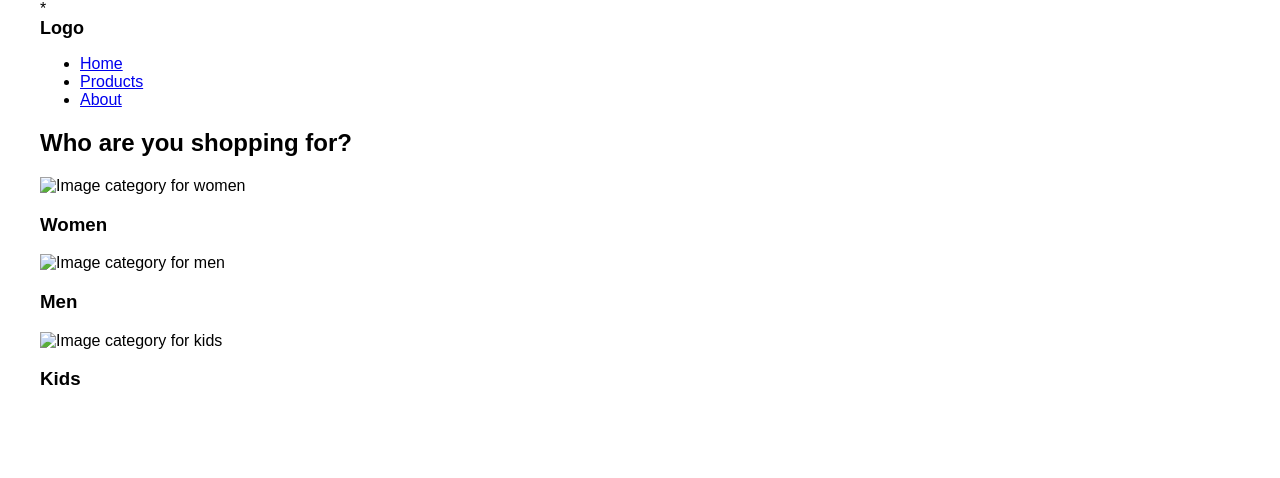
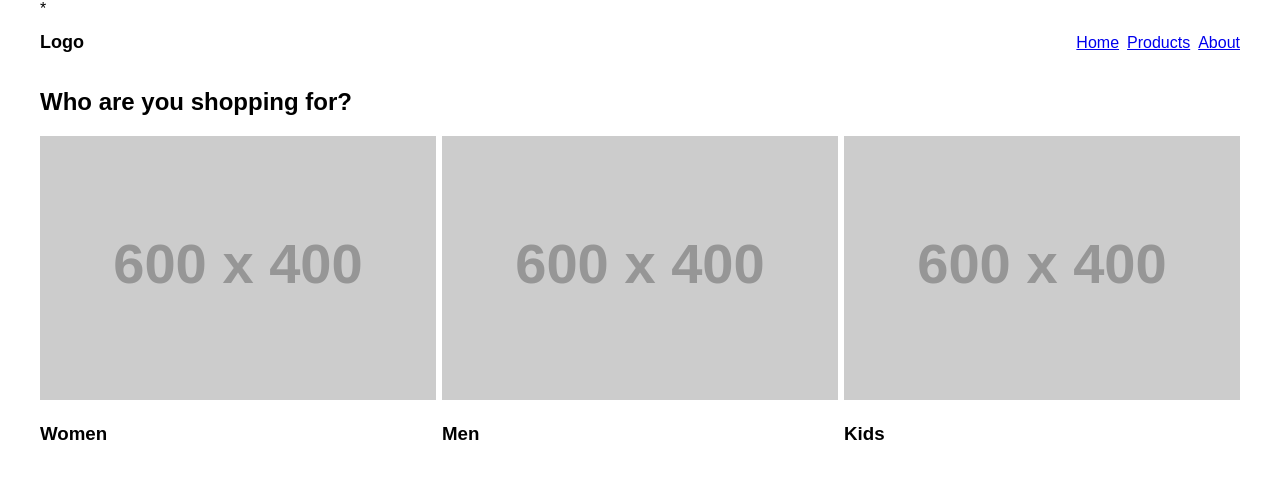
Before and after one commit to cLdiuz/flexbox, a plain HTML site: page Index.html in a window 1280 px wide. Drawn offline with Linux system fonts and the light colour scheme; placeholder pictures from the web are drawn by us.

Commit message:
Forelesning i flex

```diff
--- a/Index.html
+++ b/Index.html
@@ -22,18 +22,18 @@
 
     </header>
     <main>
-        <section>
+        <section class="default-flex">
             <h2>Who are you shopping for?</h2>
             <article>
-                <img src="#" alt="Image category for women">
+                <img src="https://placehold.co/600x400" alt="Image category for women">
                 <h3>Women</h3>
             </article>
             <article>
-                <img src="#" alt="Image category for men">
+                <img src="https://placehold.co/600x400" alt="Image category for men">
                 <h3>Men</h3>
             </article>
             <article>
-                <img src="#" alt="Image category for kids">
+                <img src="https://placehold.co/600x400" alt="Image category for kids">
                 <h3>Kids</h3>
             </article>
         </section>
--- a/css/style.css
+++ b/css/style.css
@@ -15,3 +15,36 @@ body {
     font-weight: 600;
     color: #000;
 }
+
+header {
+    display: flex;
+    justify-content: space-between;
+    align-items: baseline;
+}
+
+header nav ul {
+
+    display: flex;
+    gap: 0.5rem;
+    list-style: none;
+
+}
+
+.default-flex {
+    display: flex;
+    flex-wrap: wrap;
+    justify-content: space-between;
+
+}
+.default-flex h2 {
+    flex-basis: 100%;
+
+}
+.default-flex article {
+    flex-basis: 33%;
+    min-width: 300px;
+}
+
+.default-flex article img {
+    width: 100%;
+}
```
Also changed, not shown: img/kid.jpg (added), img/man.jpg (added), img/woman.jpg (added).
